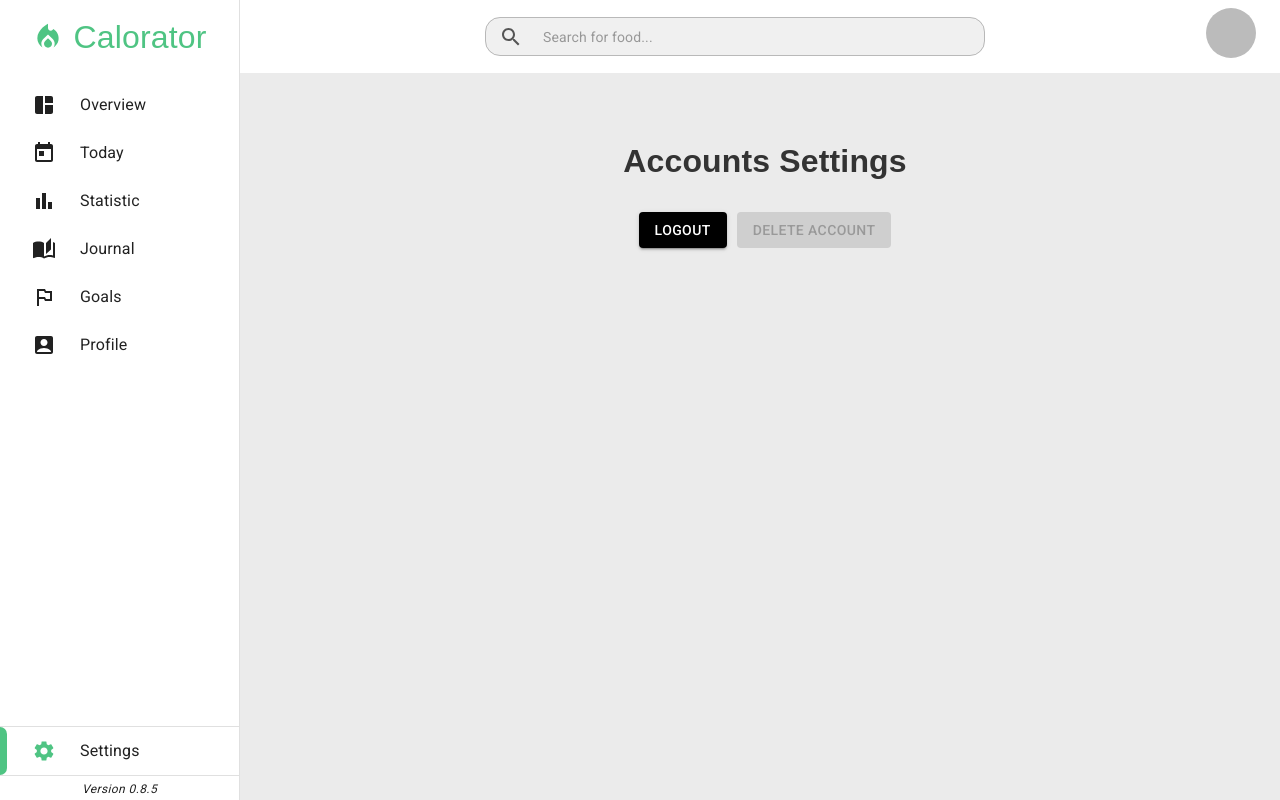
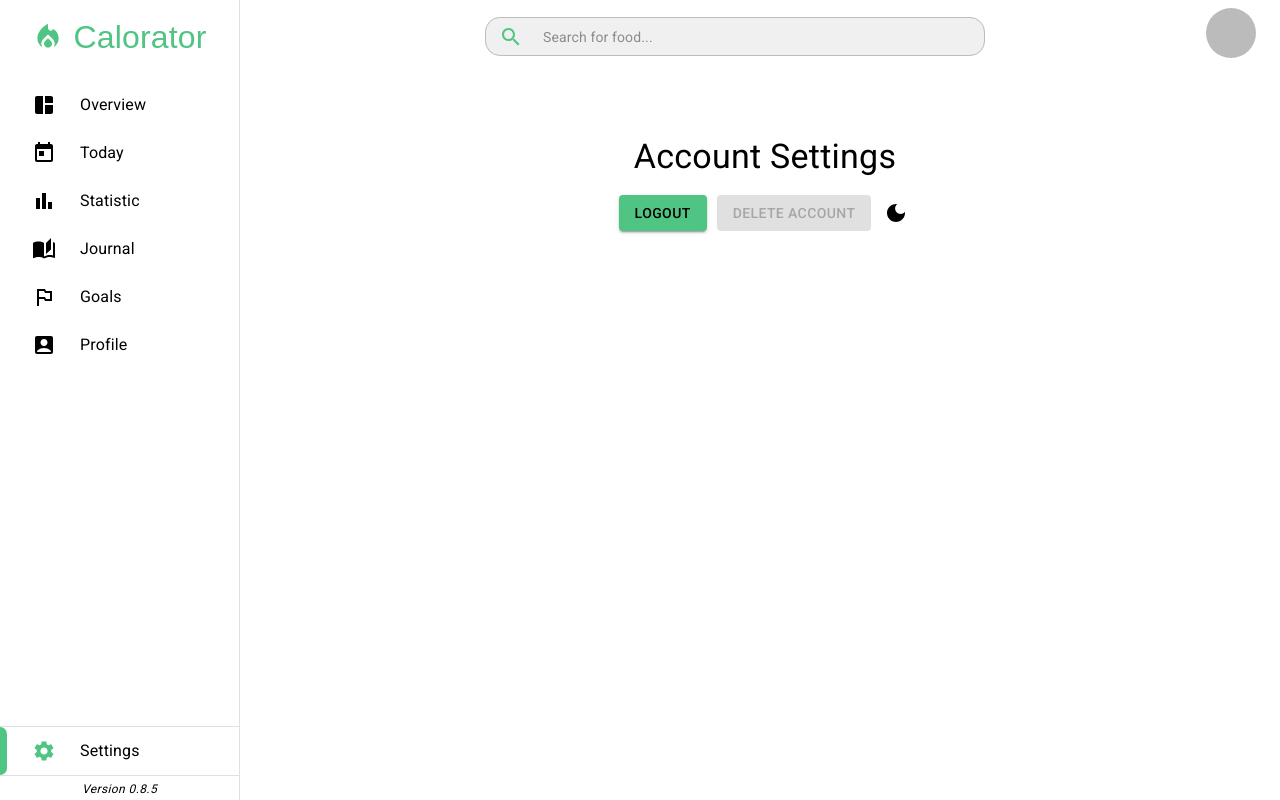
Before and after one commit to j-tran90/calorator, a React (Vite) app: page /settings in a window 1280 px wide. Built offline with nearby package versions, Linux system fonts and the light colour scheme; no server answers; sample sign-in values are in the browser's storage.

Commit message:
fixed dark mode using MUI component

```diff
--- a/src/App.css
+++ b/src/App.css
@@ -1,8 +1,9 @@
 #root {
-  background-color: #fff;
-  color: #333;
+  background-color: var(--mui-background);
+  color: var(--mui-text);
   font-family: Arial, sans-serif;
   text-align: center;
+  transition: background-color 0.3s ease, color 0.3s ease;
 }
 
 #main-layout {
@@ -20,6 +21,7 @@
 
 #main-layout.drawer-open {
   padding-left: 250px;
+  background-color: #9993;
 }
 
 #main-layout > .content {
@@ -42,6 +44,7 @@ body {
 @media (max-width: 600px) {
   #main-layout.drawer-open {
     padding-left: 0;
+    padding-top: 40px;
   }
   #main-layout > .content {
     flex-grow: 1;
@@ -51,17 +54,14 @@ body {
   }
 }
 
+/* Remove system dark mode enforcement */
 @media (prefers-color-scheme: dark) {
   body {
-    background-color: #121212; /* Dark background */
-    color: #e0e0e0; /* Light text color */
+    background-color: unset;
+    color: unset;
   }
 }
 
-/* * {
-  border: 1px solid red;
-} */
-
 svg {
-  color: #555;
+  color: var(--mui-text);
 }
--- a/src/components/ProviderLogin.jsx
+++ b/src/components/ProviderLogin.jsx
@@ -1,11 +1,12 @@
 import { FcGoogle } from "react-icons/fc";
 import { useAuth } from "../contexts/AuthContext";
-import { useNavigate, Link } from "react-router-dom";
-import { Button, Grid2 } from "@mui/material";
+import { useNavigate } from "react-router-dom";
+import { Button, Grid2, useMediaQuery, createTheme, ThemeProvider } from "@mui/material";
 
 export default function ProviderLogin() {
   const { googleLogin, guestLogin } = useAuth();
   const navigate = useNavigate();
+  const prefersDarkMode = useMediaQuery("(prefers-color-scheme: dark)");
 
   const handleGuest = async (e) => {
     e.preventDefault();
@@ -14,53 +15,58 @@ export default function ProviderLogin() {
     });
   };
 
+  // Define the theme based on the user's preference
+  const theme = createTheme({
+    palette: {
+      mode: prefersDarkMode ? "dark" : "light",
+    },
+  });
+
   return (
-    <>
+    <ThemeProvider theme={theme}>
       <Grid2 container spacing={2} sx={{ mt: 2 }}>
-        {" "}
         {/* Spacing between the buttons */}
         <Grid2 size={6}>
-          {" "}
           {/* Left button takes 60% width */}
           <Button
             fullWidth
             sx={{
-              color: "#000",
-
+              color: prefersDarkMode ? "#fff" : "#000",
               height: "56px",
-              border: "1px solid black",
+              border: prefersDarkMode ? "1px solid #fff" : "1px solid black",
+              backgroundColor: prefersDarkMode ? "#333" : "#fff",
               "&:hover": {
-                backgroundColor: "#9993",
+                backgroundColor: prefersDarkMode ? "#555" : "#f1f1f1",
               },
             }}
             onClick={googleLogin}
           >
             <FcGoogle
-              cursor='pointer'
+              cursor="pointer"
               style={{ fontSize: "25px", marginRight: "5px" }}
             />
             Google
           </Button>
         </Grid2>
         <Grid2 size={6}>
-          {" "}
           {/* Right button takes 60% width */}
           <Button
             fullWidth
             onClick={handleGuest}
             sx={{
-              color: "#000",
+              color: prefersDarkMode ? "#fff" : "#000",
               height: "56px",
-              border: "1px solid black",
+              border: prefersDarkMode ? "1px solid #fff" : "1px solid black",
+              backgroundColor: prefersDarkMode ? "#333" : "#fff",
               "&:hover": {
-                backgroundColor: "#9993",
+                backgroundColor: prefersDarkMode ? "#555" : "#f1f1f1",
               },
             }}
           >
             <img
-              src='https://cdn-icons-png.freepik.com/256/16783/16783993.png?semt=ais_hybrid'
-              cursor='pointer'
-              title='Guest Sign In'
+              src="https://cdn-icons-png.freepik.com/256/16783/16783993.png?semt=ais_hybrid"
+              cursor="pointer"
+              title="Guest Sign In"
               style={{
                 height: "25px",
                 borderRadius: "30px",
@@ -71,6 +77,6 @@ export default function ProviderLogin() {
           </Button>
         </Grid2>
       </Grid2>
-    </>
+    </ThemeProvider>
   );
 }
--- /dev/null
+++ b/src/components/features/darkmode/DarkModeToggle.jsx
@@ -0,0 +1,21 @@
+import React, { useContext } from "react";
+import { IconButton } from "@mui/material";
+import { ThemeContext } from "../../../contexts/ThemeContext";
+import DarkModeIcon from "@mui/icons-material/DarkMode";
+import LightModeIcon from "@mui/icons-material/LightMode";
+
+
+const DarkModeToggle = () => {
+  const { mode, setMode } = useContext(ThemeContext);
+
+  return (
+    <IconButton
+      onClick={() => setMode(mode === "light" ? "dark" : "light")}
+      color='inherit'
+    >
+      {mode === "light" ? <DarkModeIcon /> : <LightModeIcon />}
+    </IconButton>
+  );
+};
+
+export default DarkModeToggle;
--- a/src/components/features/search/SearchBar.jsx
+++ b/src/components/features/search/SearchBar.jsx
@@ -5,11 +5,13 @@ import IconButton from "@mui/material/IconButton";
 import SearchIcon from "@mui/icons-material/Search";
 import ClearIcon from "@mui/icons-material/Clear";
 import { useNavigate } from "react-router-dom";
-import { Box, Typography } from "@mui/material";
+import { Box } from "@mui/material";
+import { useTheme } from "@mui/material/styles"; // Import MUI theme hook
 
 const SearchBar = ({ placeholder }) => {
   const [value, setValue] = useState("");
   const navigate = useNavigate();
+  const theme = useTheme(); // Get current theme (light/dark mode)
 
   const handleSearch = (event) => {
     if (event.key === "Enter") {
@@ -25,23 +27,22 @@ const SearchBar = ({ placeholder }) => {
   };
 
   return (
-    <>
     <Box sx={{ mr: "auto", ml: "auto" }}>
       <TextField
-          variant='outlined'
+        variant="outlined"
         placeholder={placeholder || "Search for food..."}
         value={value}
         onChange={(e) => setValue(e.target.value)}
         onKeyDown={handleSearch}
         InputProps={{
           startAdornment: (
-              <InputAdornment position='start'>
-                <SearchIcon />
+            <InputAdornment position="start">
+              <SearchIcon color="primary" />
             </InputAdornment>
           ),
           endAdornment: value && (
-              <InputAdornment position='end'>
-                <IconButton onClick={handleClear} edge='end' size='small'>
+            <InputAdornment position="end">
+              <IconButton onClick={handleClear} edge="end" size="small">
                 <ClearIcon />
               </IconButton>
             </InputAdornment>
@@ -49,20 +50,37 @@ const SearchBar = ({ placeholder }) => {
         }}
         sx={{
           width: { xs: "100%", sm: "500px", md: "500px" },
-            backgroundColor: "#f0f0f0",
+          backgroundColor:
+            theme.palette.mode === "dark"
+              ? theme.palette.background.paper
+              : "#f0f0f0",
+          color: theme.palette.text.primary,
           borderRadius: "15px",
+          transition: "background-color 0.3s ease, color 0.3s ease",
           "& .MuiOutlinedInput-root": {
             height: "39px",
             fontSize: "0.875rem",
             borderRadius: "15px",
+            "& fieldset": {
+              borderColor:
+                theme.palette.mode === "dark"
+                  ? theme.palette.grey[700]
+                  : theme.palette.grey[400],
+            },
+            "&:hover fieldset": {
+              borderColor: theme.palette.primary.main,
+            },
+            "&.Mui-focused fieldset": {
+              borderColor: theme.palette.primary.main,
+            },
           },
           "& .MuiInputBase-input": {
             padding: "8px 12px",
+            color: theme.palette.text.primary,
           },
         }}
       />
     </Box>
-    </>
   );
 };
 
--- a/src/components/layouts/MainLayout.jsx
+++ b/src/components/layouts/MainLayout.jsx
@@ -1,18 +1,40 @@
-import React from "react";
+import React, { useEffect } from "react";
 import { useAuth } from "../../contexts/AuthContext";
 import ResponsiveDrawer from "../navigation/ResponsiveDrawer"; // Ensure this path is correct
 import { Outlet } from "react-router-dom";
+import { useTheme, useMediaQuery } from "@mui/material";
 
 const MainLayout = () => {
   const { currentUser } = useAuth();
+  const theme = useTheme();
+  const isMobile = useMediaQuery(theme.breakpoints.down("sm")); // Detect mobile view
+
+  // Inject MUI theme colors into CSS variables
+  useEffect(() => {
+    document.documentElement.style.setProperty(
+      "--mui-background",
+      theme.palette.background.default
+    );
+    document.documentElement.style.setProperty(
+      "--mui-text",
+      theme.palette.text.primary
+    );
+  }, [theme]);
 
   return (
     <div
-      id='main-layout'
+      id="main-layout"
       className={`${!currentUser ? "no-drawer" : "drawer-open"}`}
+      style={{
+        backgroundColor: "var(--mui-background)",
+        color: "var(--mui-text)",
+        minHeight: "100vh",
+        transition: "background-color 0.3s ease, color 0.3s ease",
+      }}
     >
-      {currentUser && <ResponsiveDrawer />}
-      <div className='content'>
+      {/* Only show ResponsiveDrawer on larger screens, hide on mobile */}
+      {currentUser && !isMobile && <ResponsiveDrawer />}
+      <div className="content">
         <Outlet />
       </div>
     </div>
--- a/src/components/navigation/ResponsiveDrawer.jsx
+++ b/src/components/navigation/ResponsiveDrawer.jsx
@@ -15,6 +15,7 @@ import { Stack, Typography } from "@mui/material";
 import { useAuth } from "../../contexts/AuthContext";
 import Brand from "../layouts/Brand";
 import SearchBar from "../features/search/SearchBar";
+import { useTheme } from "@mui/material/styles"; // Import MUI theme hook
 
 const drawerWidth = 240;
 
@@ -24,6 +25,7 @@ function ResponsiveDrawer(props) {
   const [isClosing, setIsClosing] = React.useState(false);
 
   const { currentUser } = useAuth();
+  const theme = useTheme(); // Get current theme (light/dark mode)
 
   const handleDrawerClose = () => {
     setIsClosing(true);
@@ -49,6 +51,9 @@ function ResponsiveDrawer(props) {
         justifyContent: "center",
         alignItems: "center",
         textAlign: "center",
+        backgroundColor: theme.palette.background.default, // Dark mode support
+        color: theme.palette.text.primary,
+        transition: "background-color 0.3s ease, color 0.3s ease",
       }}
     >
       <Box
@@ -72,7 +77,7 @@ function ResponsiveDrawer(props) {
       </Box>
       <Divider sx={{ width: "100%" }} />
       <Box>
-        <Typography variant='caption' sx={{ fontStyle: "italic" }}>
+        <Typography variant="caption" sx={{ fontStyle: "italic" }}>
           Version 0.8.5
         </Typography>
       </Box>
@@ -90,31 +95,33 @@ function ResponsiveDrawer(props) {
     <Box sx={{ display: "flex" }}>
       <CssBaseline />
       <AppBar
-        position='fixed'
+        position="fixed"
         elevation={0}
         sx={{
           width: { sm: `calc(100% - ${drawerWidth}px)` },
           ml: { sm: `${drawerWidth}px` },
+          backgroundColor: theme.palette.background.default, // Dark mode support
+          color: theme.palette.text.primary,
+          transition: "background-color 0.3s ease, color 0.3s ease",
         }}
       >
         <Toolbar
           sx={{
-            backgroundColor: "#fff",
             boxShadow: "none",
             pt: { xs: 1 },
             pb: { xs: 0, md: 1 },
           }}
         >
           <Stack
-            direction='row'
-            justifyContent='space-between'
-            alignItems='center'
+            direction="row"
+            justifyContent="space-between"
+            alignItems="center"
             sx={{ width: "100%" }}
           >
             <IconButton
-              color='inherit'
-              aria-label='open drawer'
-              edge='start'
+              color="inherit"
+              aria-label="open drawer"
+              edge="start"
               onClick={handleDrawerToggle}
               sx={{ display: { sm: "none" } }}
             >
@@ -126,12 +133,13 @@ function ResponsiveDrawer(props) {
         </Toolbar>
       </AppBar>
       <Box
-        component='nav'
+        component="nav"
         sx={{ width: { sm: drawerWidth }, flexShrink: { sm: 0 } }}
       >
+        {/* Mobile Drawer */}
         <Drawer
           container={container}
-          variant='temporary'
+          variant="temporary"
           open={mobileOpen}
           onTransitionEnd={handleDrawerTransitionEnd}
           onClose={handleDrawerClose}
@@ -143,20 +151,26 @@ function ResponsiveDrawer(props) {
             "& .MuiDrawer-paper": {
               boxSizing: "border-box",
               width: drawerWidth + 60,
+              backgroundColor: theme.palette.background.default,
+              color: theme.palette.text.primary,
+              transition: "background-color 0.3s ease, color 0.3s ease",
             },
           }}
         >
           {drawer}
         </Drawer>
+
+        {/* Desktop Drawer */}
         <Drawer
-          variant='permanent'
+          variant="permanent"
           sx={{
             display: { xs: "none", sm: "block" },
             "& .MuiDrawer-paper": {
               boxSizing: "border-box",
               width: drawerWidth,
-              // bgcolor: "#062118",
-              // color: "#fff",
+              backgroundColor: theme.palette.background.default,
+              color: theme.palette.text.primary,
+              transition: "background-color 0.3s ease, color 0.3s ease",
             },
           }}
           open
@@ -165,7 +179,7 @@ function ResponsiveDrawer(props) {
         </Drawer>
       </Box>
       <Box
-        component='main'
+        component="main"
         sx={{
           flexGrow: 1,
           p: 3,
--- a/src/components/pages/Login.jsx
+++ b/src/components/pages/Login.jsx
@@ -12,6 +12,8 @@ import {
   Box,
   Divider,
 } from "@mui/material";
+import { useTheme } from "@mui/material/styles";
+
 import Brand from "../layouts/Brand";
 
 export default function Login() {
@@ -21,6 +23,7 @@ export default function Login() {
   const [error, setError] = useState("");
   const [loading, setLoading] = useState(false);
   const navigate = useNavigate();
+  const theme = useTheme();
 
   async function handleLogin(e) {
     e.preventDefault();
@@ -45,7 +48,7 @@ export default function Login() {
             alignItems: "left",
             justifyContent: "left",
             pt: 2,
-            pb: 2
+            pb: 2,
           }}
         >
           <Brand />
@@ -58,7 +61,6 @@ export default function Login() {
             justifyContent: "center",
           }}
         >
-          {" "}
           <Grid2 container sx={{ height: "86vh" }}>
             {/* Left Grid2 - Login Form */}
             <Grid2
@@ -115,11 +117,18 @@ export default function Login() {
                       fullWidth
                       sx={{
                         mt: 2,
-                        backgroundColor: "#000",
+                        height: "56px",
+                        color: theme.palette.text.primary,
+                        backgroundColor:
+                          theme.palette.mode === "dark"
+                            ? theme.palette.grey[800]
+                            : theme.palette.primary.main,
                         "&:hover": {
-                          backgroundColor: "#333",
+                          backgroundColor:
+                            theme.palette.mode === "dark"
+                              ? theme.palette.grey[700]
+                              : theme.palette.primary.dark,
                         },
-                        height: "56px",
                       }}
                     >
                       Login
@@ -141,7 +150,10 @@ export default function Login() {
                 Don’t have an account?{" "}
                 <RouterLink
                   to='/register'
-                  style={{ textDecoration: "none", color: "#1976d2" }}
+                  style={{
+                    textDecoration: "none",
+                    color: theme.palette.primary.main,
+                  }}
                 >
                   Register
                 </RouterLink>
--- a/src/components/pages/Register.jsx
+++ b/src/components/pages/Register.jsx
@@ -11,8 +11,11 @@ import {
   Alert,
   Box,
   Divider,
+  useMediaQuery,
+  ThemeProvider,
 } from "@mui/material";
 import Brand from "../layouts/Brand";
+import { useTheme } from "@mui/material/styles";
 
 export default function Register() {
   const nameRef = useRef();
@@ -24,9 +27,15 @@ export default function Register() {
   const [loading, setLoading] = useState(false);
   const navigate = useNavigate();
 
+  const prefersDarkMode = useMediaQuery("(prefers-color-scheme: dark)");
+
+  // Define light and dark theme using createTheme
+  const theme = useTheme(); // Get current theme
+
   async function handleSubmit(e) {
     e.preventDefault();
 
+    // Validate password match and strength
     if (passwordRef.current.value !== passwordConfirmRef.current.value) {
       return setError("Passwords do not match");
     }
@@ -37,6 +46,7 @@ export default function Register() {
     try {
       setError("");
       setLoading(true);
+      // Register user and navigate to the goal creation page
       await register(emailRef.current.value, passwordRef.current.value);
       navigate("/creategoal", { replace: true });
     } catch {
@@ -46,6 +56,7 @@ export default function Register() {
   }
 
   return (
+    <ThemeProvider theme={theme}>
       <Container sx={{ height: "100vh" }}>
         <Box
           sx={{
@@ -53,7 +64,7 @@ export default function Register() {
             alignItems: "left",
             justifyContent: "left",
             pt: 2,
-          pb: 2
+            pb: 2,
           }}
         >
           <Brand />
@@ -70,9 +81,7 @@ export default function Register() {
             {/* Left Grid2 - Full-size Image */}
             <Grid2
               size={{ xs: 12, md: 6 }}
-            sx={{
-              display: { xs: "none", sm: "block" },
-            }}
+              sx={{ display: { xs: "none", sm: "block" } }}
             >
               <Box
                 sx={{
@@ -96,7 +105,7 @@ export default function Register() {
               </Box>
             </Grid2>
 
-          {/* Right Grid2 - Login Form */}
+            {/* Right Grid2 - Registration Form */}
             <Grid2
               size={{ xs: 12, md: 6 }}
               sx={{
@@ -106,7 +115,12 @@ export default function Register() {
                 padding: { xs: 2, md: 8 },
               }}
             >
-            <Typography variant='h4' gutterBottom align='center' sx={{ mb: 6 }}>
+              <Typography
+                variant='h4'
+                gutterBottom
+                align='center'
+                sx={{ mb: 6 }}
+              >
                 Create an account
               </Typography>
               {error && (
@@ -167,11 +181,18 @@ export default function Register() {
                       fullWidth
                       sx={{
                         mt: 2,
-                      backgroundColor: "#000",
+                        height: "56px",
+                        color: theme.palette.text.primary,
+                        backgroundColor:
+                          theme.palette.mode === "dark"
+                            ? theme.palette.grey[800]
+                            : theme.palette.primary.main,
                         "&:hover": {
-                        backgroundColor: "#333",
+                          backgroundColor:
+                            theme.palette.mode === "dark"
+                              ? theme.palette.grey[700]
+                              : theme.palette.primary.dark,
                         },
-                      height: "56px",
                       }}
                     >
                       Submit
@@ -202,5 +223,6 @@ export default function Register() {
           </Grid2>
         </Box>
       </Container>
+    </ThemeProvider>
   );
 }
--- a/src/components/pages/Settings.jsx
+++ b/src/components/pages/Settings.jsx
@@ -1,17 +1,18 @@
-import React from "react";
-import { useState } from "react";
+import React, { useState } from "react";
 import { useAuth } from "../../contexts/AuthContext";
 import { useNavigate } from "react-router-dom";
-import { Button } from "@mui/material";
+import { Button, Typography, Box } from "@mui/material";
+import { useTheme } from "@mui/material/styles"; // Import MUI theme hook
+import DarkModeToggle from "../features/darkmode/DarkModeToggle";
 
 function Settings() {
   const { logout, deleteAccount } = useAuth();
-
   const [error, setError] = useState("");
   const redirect = useNavigate();
+  const theme = useTheme(); // Get the current theme
 
   async function handleLogout() {
-    setError(error);
+    setError("");
 
     try {
       await logout();
@@ -20,34 +21,65 @@ function Settings() {
       setError("Failed to logout");
     }
   }
+
   return (
-    <>
-      <h1>Accounts Settings</h1>
+    <Box
+      sx={{
+        textAlign: "center",
+        padding: "20px",
+        color: theme.palette.text.primary,
+      }}
+    >
+      <Typography variant="h4" gutterBottom>
+        Account Settings
+      </Typography>
+
+      {error && (
+        <Typography variant="body2" color="error" sx={{ mb: 2 }}>
+          {error}
+        </Typography>
+      )}
 
       <Button
-        variant='contained'
+        variant="contained"
         onClick={handleLogout}
         sx={{
-          backgroundColor: "#000",
-          "&:hover": { backgroundColor: "#333" },
+          color: theme.palette.text.primary,
+          backgroundColor:
+            theme.palette.mode === "dark"
+              ? theme.palette.grey[800]
+              : theme.palette.primary.main,
+          "&:hover": {
+            backgroundColor:
+              theme.palette.mode === "dark"
+                ? theme.palette.grey[700]
+                : theme.palette.primary.dark,
+          },
           margin: "5px",
         }}
       >
         Logout
       </Button>
+
       <Button
         disabled
-        variant='contained'
+        variant="contained"
         onClick={deleteAccount}
         sx={{
-          backgroundColor: "red",
-          "&:hover": { backgroundColor: "maroon" },
+          backgroundColor:
+            theme.palette.mode === "dark" ? "darkred" : "red",
+          color: theme.palette.text.primary,
+          "&:hover": {
+            backgroundColor: theme.palette.mode === "dark" ? "maroon" : "darkred",
+          },
           margin: "5px",
         }}
       >
         Delete Account
       </Button>
-    </>
+
+      <DarkModeToggle />
+    </Box>
   );
 }
 
--- /dev/null
+++ b/src/contexts/ThemeContext.jsx
@@ -0,0 +1,44 @@
+import React, { createContext, useState, useMemo, useEffect } from "react";
+import { ThemeProvider, createTheme, CssBaseline } from "@mui/material";
+
+export const ThemeContext = createContext();
+
+const ThemeProviderComponent = ({ children }) => {
+  const storedTheme = localStorage.getItem("theme") || "light";
+  const [mode, setMode] = useState(storedTheme);
+
+  useEffect(() => {
+    localStorage.setItem("theme", mode);
+  }, [mode]);
+
+  const theme = useMemo(
+    () =>
+      createTheme({
+        palette: {
+          mode,
+          primary: {
+            main: "#4FC483",
+          },
+          background: {
+            default: mode === "dark" ? "#121212" : "#fff",
+            paper: mode === "dark" ? "#1e1e1e" : "#fff",
+          },
+          text: {
+            primary: mode === "dark" ? "#fff" : "#000",
+          },
+        },
+      }),
+    [mode]
+  );
+
+  return (
+    <ThemeContext.Provider value={{ mode, setMode }}>
+      <ThemeProvider theme={theme}>
+        <CssBaseline />
+        {children}
+      </ThemeProvider>
+    </ThemeContext.Provider>
+  );
+};
+
+export default ThemeProviderComponent;
```
Also changed, not shown: src/main.jsx (+6 -3 lines). Lines whose indentation alone changed are shown as unchanged.
